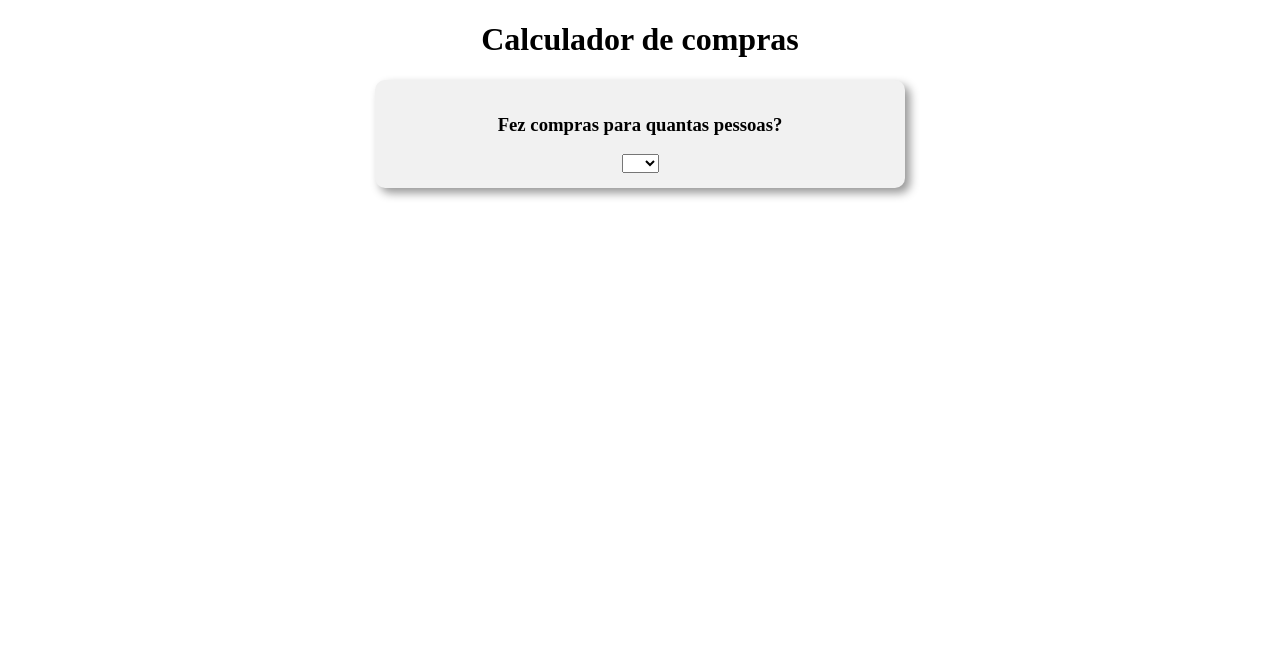
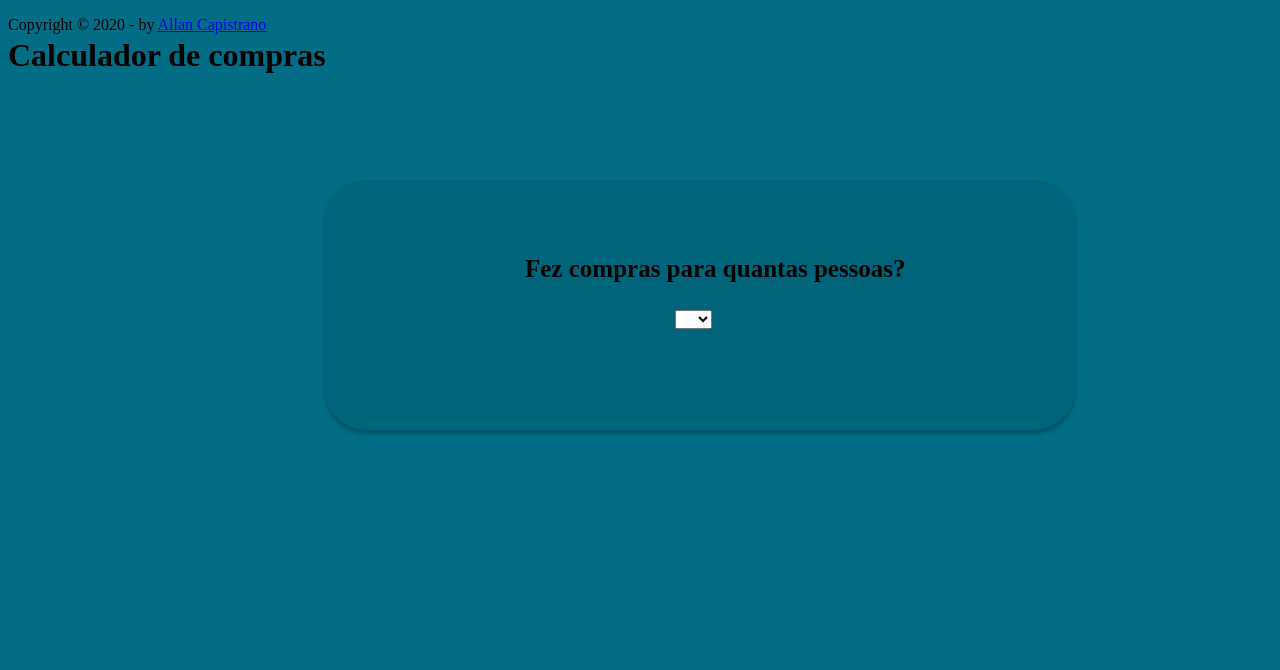
Before and after one commit to AllanCapistrano/Calculador-de-Compras, a PHP site: page / in a window 1280 px wide. Shown: the top 670 px of the page. Run offline with PHP 8.4, Linux system fonts and the light colour scheme.

Commit message:
Começando a estilizar a página principal.

```diff
--- a/index.php
+++ b/index.php
@@ -2,7 +2,8 @@
 <html lang="pt-br">
 <head>
     <meta charset="UTF-8">
-    <link rel="stylesheet" href="./style/estilo.css">
+    <!--<link rel="stylesheet" href="./style/estilo.css">-->
+    <link rel="stylesheet" href="./style/style_index.css">
     <title>Calculador de Compras</title>
 </head>
 <body>
--- a/src/form.php
+++ b/src/form.php
@@ -10,7 +10,8 @@
         $qtd_pessoas = isset($_POST["qtd-pessoas"])?$_POST["qtd-pessoas"]:0;
         while($num < $qtd_pessoas){
             echo "<form id='preco-qtd$num' onsubmit='return false'>";
-                echo "<p>Preço: R$ <input class='preco' type='number' style= 'width: 80px' placeholder='Ex: 10,50' min='0' onkeypress='addItensByEnter(event, $num)'>";
+                echo "<p> <textarea name='name-buyer' id='iname-buyer' rows='1' cols='5' placeholder='Nome'></textarea>";
+                echo " Preço: R$ <input class='preco' type='number' style= 'width: 80px' placeholder='Ex: 10,50' min='0' onkeypress='addItensByEnter(event, $num)'>";
                 echo " Quantidade: <select name='qtd-itens' class='iqtd-itens'>";
                     echo "<option value='1' selected>1</option>";
                     for($i=2; $i <=10; $i++){
--- a/style/estilo.css
+++ b/style/estilo.css
@@ -28,3 +28,9 @@ footer#rodape p {
     bottom: 0px;
     left: 630px;
 }
+
+textarea#iname-buyer{
+    line-height: 1;
+    border: 1px solid;
+    box-shadow: 1px 1px 1px #999;
+}
--- /dev/null
+++ b/style/style_index.css
@@ -0,0 +1,33 @@
+body{
+    /*text-align: center;*/
+    background-color: #026D85;
+}
+
+section{
+    position: absolute;
+    width: 750px;
+    height: 250px;
+    left: 325px;
+    top: 180px;
+    background-color: #00647A;
+    box-shadow: 0px 4px 4px rgba(0, 0, 0, 0.25);
+    border-radius: 41px;
+}
+
+h1{
+    position: absolute;
+
+}
+
+h3{
+    position: absolute; /*olhar com margin dps*/
+    top: 50px;
+    left: 200px;
+    font-size: 25px;
+}
+
+select{
+    position: absolute;
+    top: 130px;
+    left: 350px;
+}
```
